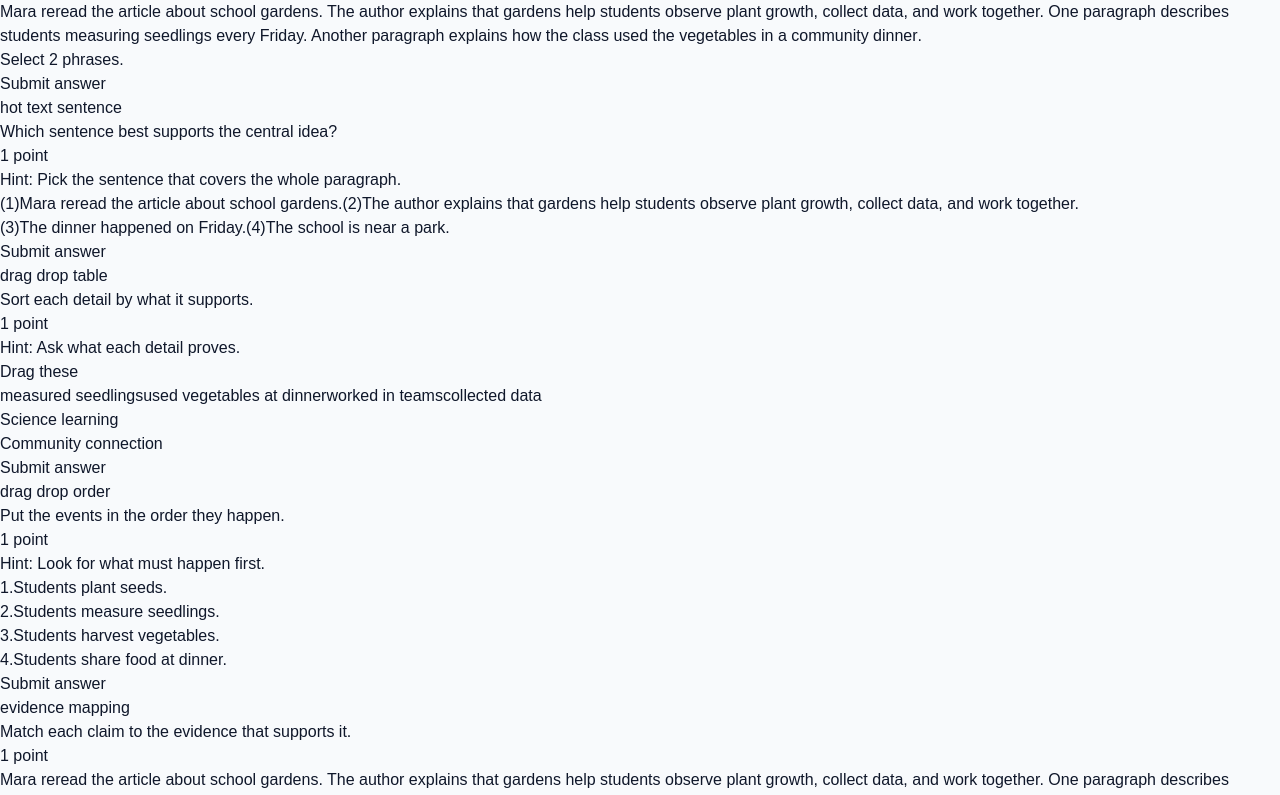
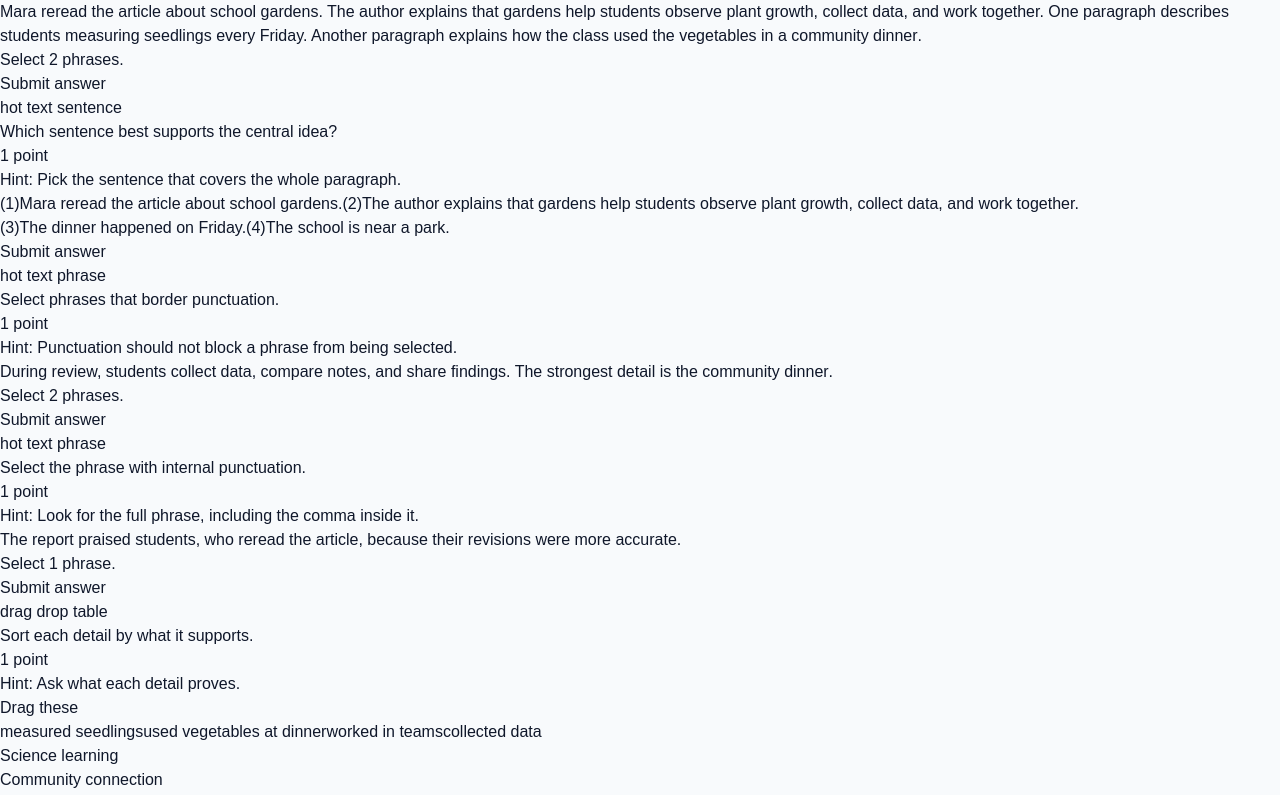
Before and after one commit to jo19140/pssa-prep-platform-live, a Next.js app: page /dev/tei-preview in a window 1280 px wide. Shown: the part 648-1443 px from the top of the page. Built offline with nearby package versions, Linux system fonts and the light colour scheme.

Commit message:
Fix HotTextPhraseItem phrase matching across punctuation boundaries

```diff
--- a/app/dev/tei-preview/page.tsx
+++ b/app/dev/tei-preview/page.tsx
@@ -64,6 +64,28 @@ const sampleItems = [
     correctSentenceNumber: 2,
     rightAnswerRationale: "Sentence 2 states the broad idea that the other details support.",
     coachHint: "Pick the sentence that covers the whole paragraph.",
+  },
+  {
+    type: "hot-text-phrase",
+    question: "Select phrases that border punctuation.",
+    passage: "During review, students collect data, compare notes, and share findings. The strongest detail is the community dinner.",
+    selectablePhrases: ["collect data", "community dinner"],
+    correctPhrases: ["collect data", "community dinner"],
+    minSelect: 2,
+    maxSelect: 2,
+    rightAnswerRationale: "Both phrases should be selectable even though one ends before a comma and one ends before a period.",
+    coachHint: "Punctuation should not block a phrase from being selected.",
+  },
+  {
+    type: "hot-text-phrase",
+    question: "Select the phrase with internal punctuation.",
+    passage: "The report praised students, who reread the article, because their revisions were more accurate.",
+    selectablePhrases: ["students, who reread"],
+    correctPhrases: ["students, who reread"],
+    minSelect: 1,
+    maxSelect: 1,
+    rightAnswerRationale: "The phrase includes internal punctuation and still matches as one selectable phrase.",
+    coachHint: "Look for the full phrase, including the comma inside it.",
   },
   {
     type: "drag-drop-table",
--- a/components/tei/HotTextPhraseItem.tsx
+++ b/components/tei/HotTextPhraseItem.tsx
@@ -23,7 +23,7 @@ export function HotTextPhraseItem({ item, itemId, disabled, onSubmit }: TEIItemC
 
   function submit() {
     if (selectedPhrases.length < minSelect || locked) return;
-    setResponse(submitResponse(item, itemId, { selectedPhrases }, onSubmit));
+    setResponse(submitResponse(item, itemId, { selectedPhrases: selectedPhrases.map(phraseFromOccurrenceKey) }, onSubmit));
   }
 
   return (
@@ -37,30 +37,74 @@ export function HotTextPhraseItem({ item, itemId, disabled, onSubmit }: TEIItemC
 }
 
 function renderSelectablePassage(passage: string, phrases: string[], selected: string[], correctPhrases: string[], locked: boolean, submitted: boolean, toggle: (phrase: string) => void) {
-  let remaining = String(passage || "");
+  const text = String(passage || "");
+  const matches = findPhraseMatches(text, phrases);
+  const matchedPhrases = new Set(matches.map((match) => normalizeText(match.phrase)));
+  phrases.forEach((phrase) => {
+    if (!matchedPhrases.has(normalizeText(phrase))) {
+      console.warn("HotTextPhraseItem selectable phrase was not found in passage", { phrase });
+    }
+  });
+  if (!matches.length) return passage;
+
   const nodes: React.ReactNode[] = [];
-  phrases.forEach((phrase, index) => {
-    const position = remaining.toLowerCase().indexOf(String(phrase).toLowerCase());
-    if (position === -1) return;
-    const before = remaining.slice(0, position);
-    const match = remaining.slice(position, position + phrase.length);
-    if (before) nodes.push(<span key={`text-${index}`}>{before}</span>);
-    const isSelected = selected.includes(phrase);
-    const correct = submitted && correctPhrases.some((correctPhrase) => normalizeText(correctPhrase) === normalizeText(phrase));
+  let cursor = 0;
+  matches.forEach((match, index) => {
+    if (match.start > cursor) nodes.push(<span key={`text-${index}`}>{text.slice(cursor, match.start)}</span>);
+    const selectedKey = occurrenceKey(match.phrase, match.start);
+    const isSelected = selected.includes(selectedKey);
+    const correct = submitted && correctPhrases.some((correctPhrase) => normalizeText(correctPhrase) === normalizeText(match.phrase));
     const wrong = submitted && isSelected && !correct;
     nodes.push(
       <button
-        key={`phrase-${phrase}-${index}`}
+        key={`phrase-${match.phrase}-${match.start}`}
         type="button"
         disabled={locked}
-        onClick={() => toggle(phrase)}
+        onClick={() => toggle(selectedKey)}
         className={`mx-1 rounded-lg border px-2 py-1 text-sm font-black ${optionButtonClass(isSelected, locked, correct, wrong)}`}
       >
-        {match}
+        {match.text}
       </button>,
     );
-    remaining = remaining.slice(position + phrase.length);
+    cursor = match.end;
   });
-  if (remaining) nodes.push(<span key="tail">{remaining}</span>);
+  if (cursor < text.length) nodes.push(<span key="tail">{text.slice(cursor)}</span>);
   return nodes.length ? nodes : passage;
 }
+
+function findPhraseMatches(passage: string, phrases: string[]) {
+  const matches: Array<{ phrase: string; text: string; start: number; end: number }> = [];
+  const sortedPhrases = [...phrases].sort((a, b) => String(b).length - String(a).length);
+
+  sortedPhrases.forEach((phrase) => {
+    const matcher = phraseMatcher(phrase);
+    let match: RegExpExecArray | null;
+    while ((match = matcher.exec(passage))) {
+      const start = match.index;
+      const end = matcher.lastIndex;
+      const overlaps = matches.some((existing) => start < existing.end && end > existing.start);
+      if (!overlaps) matches.push({ phrase, text: passage.slice(start, end), start, end });
+      if (matcher.lastIndex === match.index) matcher.lastIndex += 1;
+    }
+  });
+
+  return matches.sort((a, b) => a.start - b.start);
+}
+
+function phraseMatcher(phrase: string) {
+  const tokens = String(phrase || "").trim().split(/\s+/).filter(Boolean).map(escapeRegExp);
+  const pattern = tokens.join("[\\s\\p{P}\\p{S}]+");
+  return new RegExp(`(?<![\\p{L}\\p{N}])${pattern}(?![\\p{L}\\p{N}])`, "giu");
+}
+
+function occurrenceKey(phrase: string, start: number) {
+  return `${normalizeText(phrase)}@@${start}`;
+}
+
+function phraseFromOccurrenceKey(key: string) {
+  return key.split("@@")[0] || key;
+}
+
+function escapeRegExp(value: string) {
+  return value.replace(/[.*+?^${}()|[\]\\]/g, "\\$&");
+}
```
